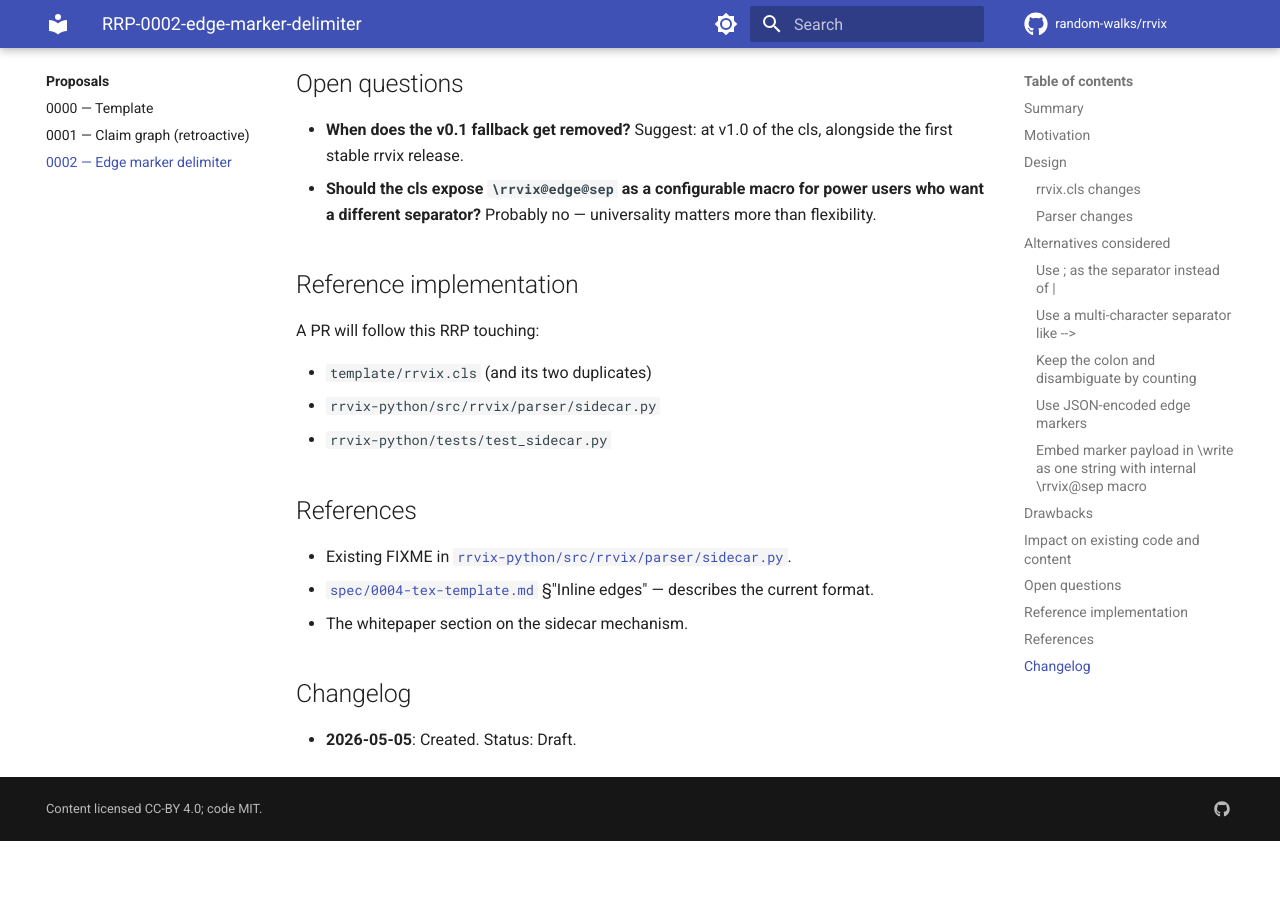
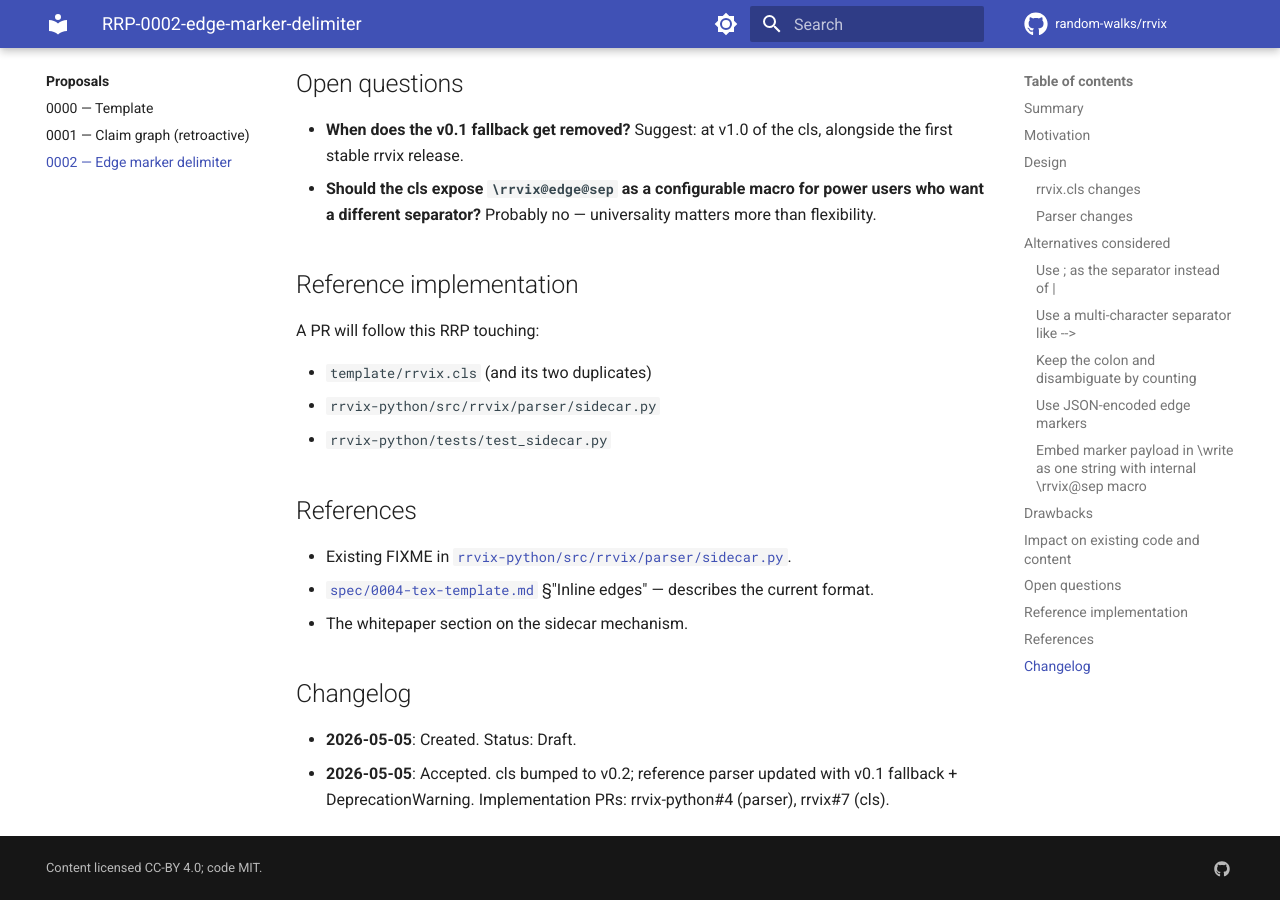
Before and after one commit to random-walks/rrxiv, an MkDocs documentation site: the page built from docs/proposals/0002-edge-marker-delimiter.md, in a window 1280 px wide and 900 px high, scrolled down 4173 px. Built offline with MkDocs 1.6.1 and Material for MkDocs 9.7.7, drawn with Linux system fonts in a browser that asks for light colours; comment, search, counter and statistics services are not loaded; before the commit the page ends 5014 px from its top, so only the background shows below that.

Commit message:
RRP-0002: bump rrvix.cls to v0.2 with pipe-delimited edge markers
Implements the cls side of RRP-0002, flipping it from Draft to
Accepted. The reference parser (rrvix-python#4) was updated in
parallel and supports both formats with a deprecation path; this PR
switches the canonical cls so newly-compiled papers emit the v0.2
format.

template/rrvix.cls (and the two duplicates kept in sync)
- Class header: v0.1 -> v0.2 (`2026/05/05 v0.2 rrvix paper class`).
- Class header docstring records the RRP-0002 change and the parser
  back-compat behaviour.
- The four edge macros switch their separator from `:` to `|`:
    \dependson    \contradicts    \extendsclaim    \supports
- Synced template/rrvix.cls -> template/examples/minimal/rrvix.cls
  and whitepaper/rrvix.cls (md5 of all three: 333b393833...).

Verified by recompiling:
- template/rrvix-template.tex -> sidecar shows
  RRVIX:edge:depends_on:my-paper-0001:claim:main|rrvix-0001:claim:queryability
  (and similarly for supports / extends).
- template/examples/minimal/minimal.tex still compiles cleanly (no
  edges to migrate; metadata + envs unchanged).

Spec / proposals updates
- proposals/0002-edge-marker-delimiter.md: Status -> Accepted.
  Changelog records the implementing PRs (this PR + rrvix-python#4).
- proposals/README.md: index table reflects Accepted.
- spec/0004-tex-template.md: edge marker example uses `|`; the
  former v0.1-known-limitation note is replaced with a forward
  reference to RRP-0002 explaining the deprecation path.
- spec/0003-claim-graph.md: drops the "edge format ambiguity" open
  question; that question was resolved by RRP-0002.

Sequencing
- rrvix-python#4 (parser) is the parallel PR. It can merge before
  or after this one because the parser supports both formats. After
  both land, papers compile to v0.2-format sidecars by default and
  any v0.1-era sidecars on disk continue to parse with a
  DeprecationWarning.

Co-Authored-By: Claude <noreply@anthropic.com>

```diff
--- a/proposals/0002-edge-marker-delimiter.md
+++ b/proposals/0002-edge-marker-delimiter.md
@@ -1,6 +1,6 @@
 # RRP-0002 — Edge marker delimiter in `rrvix.cls`
 
-- **Status:** Draft
+- **Status:** Accepted
 - **Champion:** rrvix maintainers
 - **Created:** 2026-05-05
 - **Last updated:** 2026-05-05
@@ -154,3 +154,4 @@ A PR will follow this RRP touching:
 ## Changelog
 
 - **2026-05-05**: Created. Status: Draft.
+- **2026-05-05**: Accepted. cls bumped to v0.2; reference parser updated with v0.1 fallback + DeprecationWarning. Implementation PRs: rrvix-python#4 (parser), rrvix#7 (cls).
```
Also changed, not shown: proposals/README.md (+1 -1 lines), spec/0003-claim-graph.md (+0 -1 lines), spec/0004-tex-template.md (+2 -2 lines), 3 other files.
